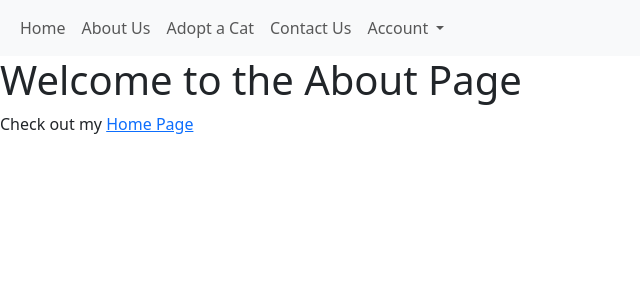
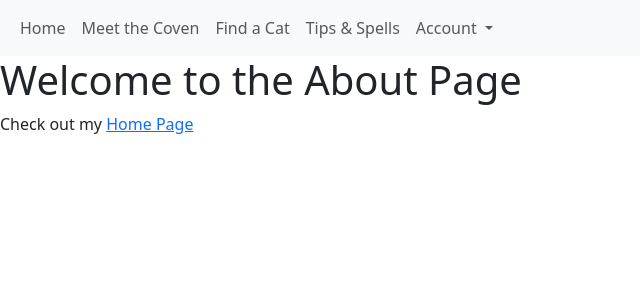
Before and after one commit to hannahro15/CI-Halloween-Hackathon-25, a Django app: page /about/ in a window 1280 px wide. Shown: the top 300 px of the page, without its empty margins (0-640 px from the left). Run offline with Django 4.2, Linux system fonts and the light colour scheme.

Commit message:
Update navbar links

```diff
--- a/templates/navbar.html
+++ b/templates/navbar.html
@@ -15,13 +15,13 @@
           <a class="nav-link" href="{% url 'index' %}">Home</a>
         </li>
         <li class="nav-item">
-          <a class="nav-link" href="{% url 'about' %}">About Us</a>
+          <a class="nav-link" href="{% url 'about' %}">Meet the Coven</a>
         </li>
         <li class="nav-item">
-            <a class="nav-link" href="{% url 'cat-adoption' %}">Adopt a Cat</a>
+            <a class="nav-link" href="{% url 'cat-adoption' %}">Find a Cat</a>
         </li>
         <li class="nav-item">
-          <a class="nav-link" href="{% url 'contact' %}">Contact Us</a>
+          <a class="nav-link" href="{% url 'contact' %}">Tips & Spells</a>
         </li>
         <li class="nav-item dropdown">
             <a class="nav-link dropdown-toggle" href="#" role="button" data-bs-toggle="dropdown" aria-expanded="false">
```
